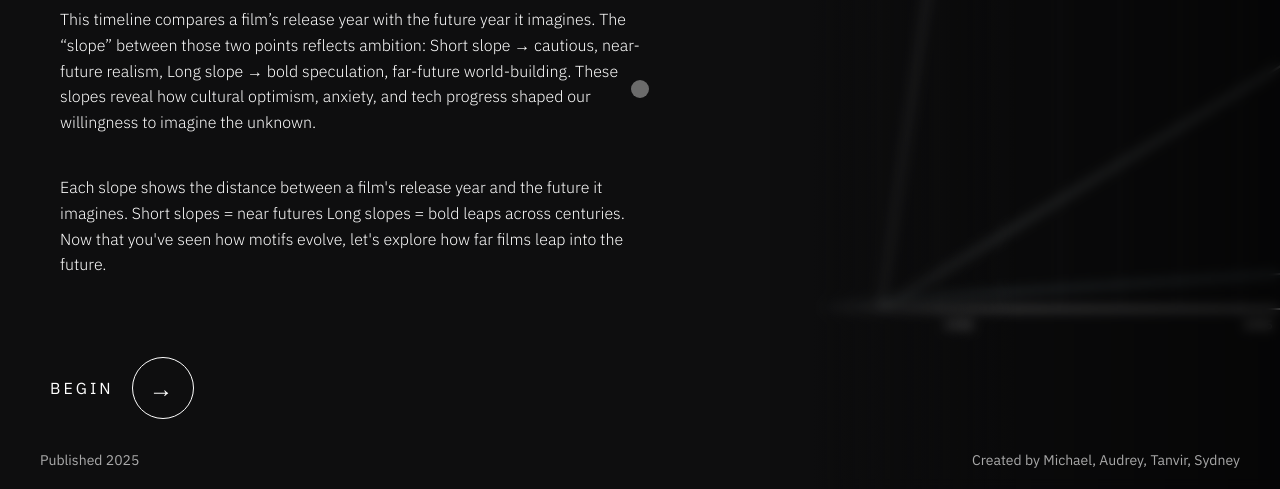
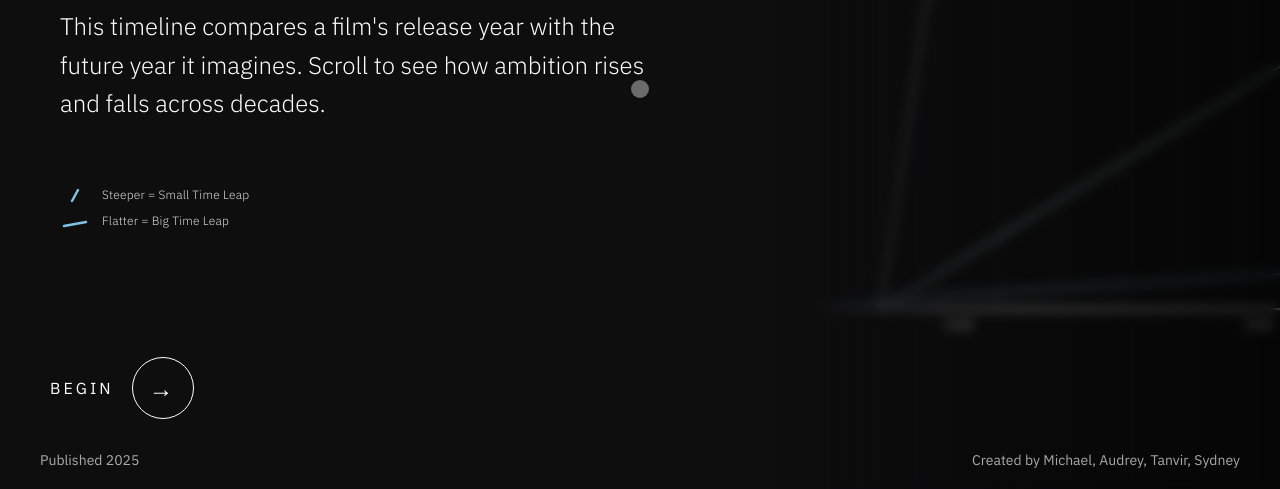
Before and after one commit to tanvirhaque005/parallax, a plain HTML site: page parallel.html in a window 1280 px wide. Shown: the part 311-800 px from the top of the page. Drawn offline with nearby package versions, Linux system fonts and the light colour scheme.

Commit message:
parallel visual fix 2

```diff
--- a/parallel.html
+++ b/parallel.html
@@ -151,12 +151,40 @@
 
     .intro-description {
       font-family: 'IBM Plex Sans', sans-serif;
-      font-size: 1rem;
+      font-size: 1.5rem;
       color: #ffffff;
       line-height: 1.6;
       margin: 0 0 40px 0;
       max-width: 600px;
       font-weight: 300;
+    }
+
+    /* Slope Example Legend */
+    .slope-legend {
+      display: flex;
+      flex-direction: column;
+      gap: 10px;
+      margin: 24px 0 32px 0;
+    }
+
+    .slope-legend-item {
+      display: flex;
+      align-items: center;
+      gap: 10px;
+    }
+
+    .slope-line {
+      flex-shrink: 0;
+      width: 32px;
+      height: 16px;
+    }
+
+    .slope-legend-text {
+      font-family: 'IBM Plex Sans', sans-serif;
+      font-size: 12px;
+      color: rgba(255, 255, 255, 0.85);
+      font-weight: 300;
+      letter-spacing: 0.2px;
     }
 
 
@@ -748,15 +776,29 @@
     <!-- Intro Page (Page 1) -->
     <div class="page-slide active intro-page" id="introPage">
       <div class="intro-panel">
-        <div class="intro-category">FICTION VS REALITY TIMELINE</div>
-        <h1 class="intro-title">How far into the future did they dare to look?</h1>
+        <div class="intro-category">DEPICTED YEAR VS REALITY TIMELINE</div>
+        <h1 class="intro-title">How far into the future did<br>they dare to look?</h1>
         <p class="intro-description">
-          This timeline compares a film’s release year with the future year it imagines. The “slope” between those two points reflects ambition: Short slope → cautious, near-future realism, Long slope → bold speculation, far-future world-building. These slopes reveal how cultural optimism, anxiety, and tech progress shaped our willingness to imagine the unknown.
+          This timeline compares a film's release year with the future year it imagines. Scroll to see how ambition rises and falls across decades.
           </p>
-          <p class="intro-description">
-          Each slope shows the distance between a film's release year and the future it imagines. Short slopes = near futures Long slopes = bold leaps across centuries. Now that you've seen how motifs evolve, let's explore how far films leap into the future.</p>
+          <!-- <p class="intro-description"> -->
+          <!-- Each slope shows the distance between a film's release year and the future it imagines. Short slopes = near futures Long slopes = bold leaps across centuries. Now that you've seen how motifs evolve, let's explore how far films leap into the future.</p> -->
 
-
+        <!-- Slope Example Legend -->
+        <div class="slope-legend">
+          <div class="slope-legend-item">
+            <svg class="slope-line" width="32" height="16" viewBox="0 0 32 16">
+              <line x1="12" y1="14" x2="18" y2="3" stroke="#7EC3E3" stroke-width="2.5" stroke-linecap="round"/>
+            </svg>
+            <span class="slope-legend-text">Steeper = Small Time Leap</span>
+          </div>
+          <div class="slope-legend-item">
+            <svg class="slope-line" width="32" height="16" viewBox="0 0 32 16">
+              <line x1="4" y1="13" x2="26" y2="9" stroke="#7EC3E3" stroke-width="2.5" stroke-linecap="round"/>
+            </svg>
+            <span class="slope-legend-text">Flatter = Big Time Leap</span>
+          </div>
+        </div>
 
         <div class="first-decade-button" id="firstDecadeBtn">
           <span>BEGIN</span>
--- a/parallel.js
+++ b/parallel.js
@@ -338,7 +338,7 @@ function buildFixedAxisLabels() {
     makeLabel("RELEASE YEAR", 40, yBot + 26);
 }
 
-function buildSlopeExamples() {
+/* function buildSlopeExamples() {
 
     const SLOPE_SCALE = 0.55;   // << master size control (0.5 = half size, 1 = original)
 
@@ -394,7 +394,7 @@ function buildSlopeExamples() {
 
 
 
-buildSlopeExamples();
+buildSlopeExamples(); */
 
 
 // -----------------------------
```
